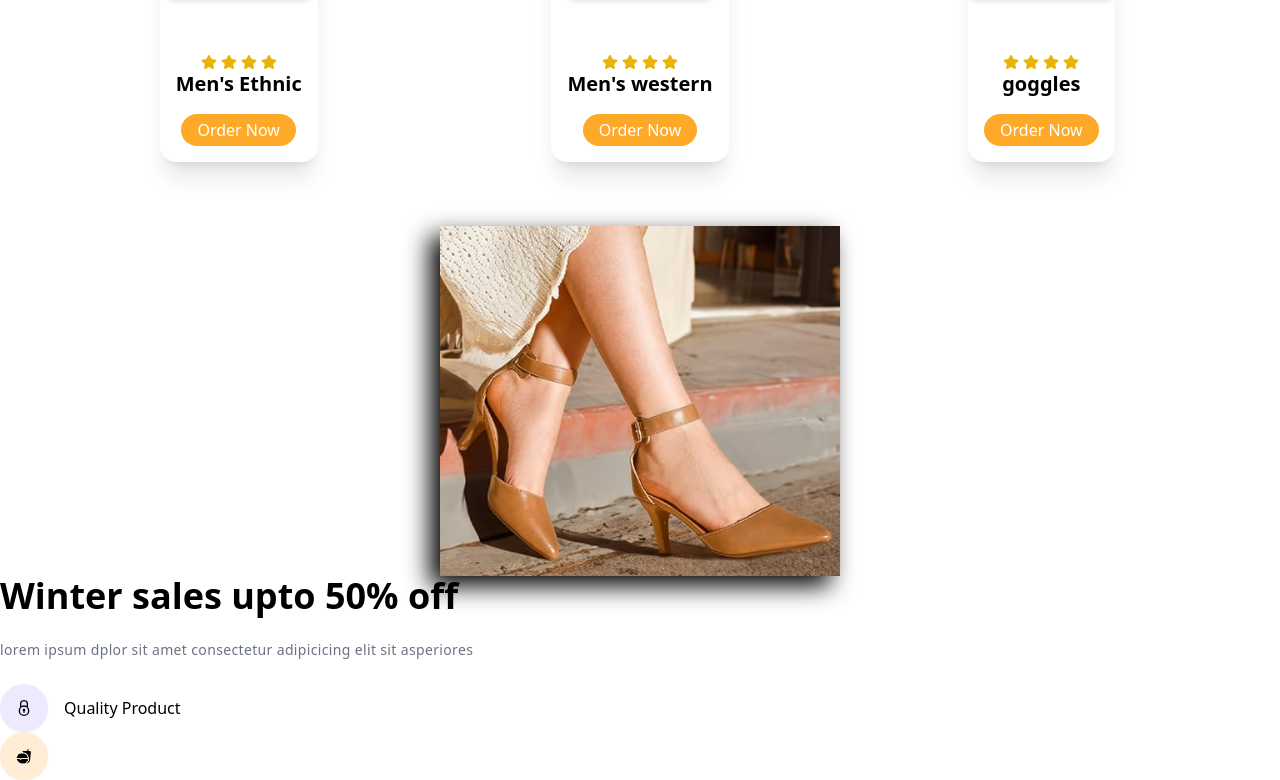
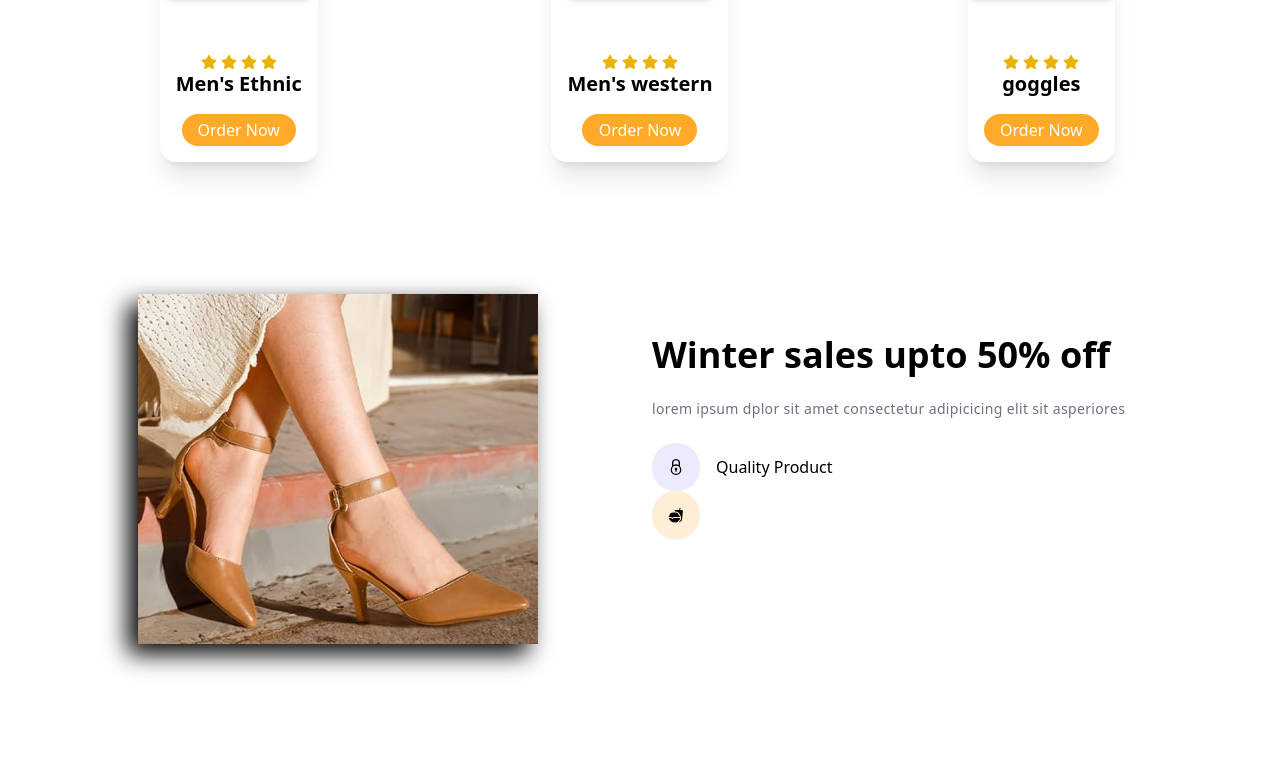
Before and after one commit to Niyonagize6369/online-shopping, a React (Vite) app: page / in a window 1280 px wide. Shown: the part 4032-4812 px from the top of the page. After the commit the page ends 4744 px from the top, so only its background shows below. Built offline with nearby package versions, Linux system fonts and the light colour scheme; the HTML template or start-up script is replaced by a standard one.

Commit message:
online-shopping pushed

```diff
--- a/src/components/Banner/Banner.jsx
+++ b/src/components/Banner/Banner.jsx
@@ -7,12 +7,12 @@ import { GiFoodTruck } from "react-icons/gi";
 function Banner() {
   return (
     <div
-      classname="min-h-[550px] flex justify-center
-    items center py-12
+      className="min-h-[550px] flex justify-center
+    items-center py-12
     sm:py-0"
     >
-      <div classname="container">
-        <div classname="grid items-center grid-cols-1 gap-6 sm:grid-cols-2">
+      <div className="container">
+        <div className="grid items-center grid-cols-1 gap-6 sm:grid-cols-2">
           {/* image section  */}
           <div data-aos="zoom-in">
             <img
--- a/src/components/TopProducts/TopProducts.jsx
+++ b/src/components/TopProducts/TopProducts.jsx
@@ -54,11 +54,11 @@ function TopProducts() {
           <div className="grid grid-cols-1 gap-20 sm:grid-cols-2 md:grid-cols-3 md:gap-5 place-items-center">
             {ProductsData.map((data) => (
               <div
-              data-aos="zoom-in"
+                data-aos="zoom-in"
                 className="relative bg-white shadow-xl rounded-2xl dark:bg-gray-800
                hover:bg-black/80 dark:hover:bg-primary
                 hover:text-white duration-300
-                group max-w-[300px]:"
+                group max-w-[300px]"
               >
                 {/* image section  */}
                 <div className="h-[100px]">
```
